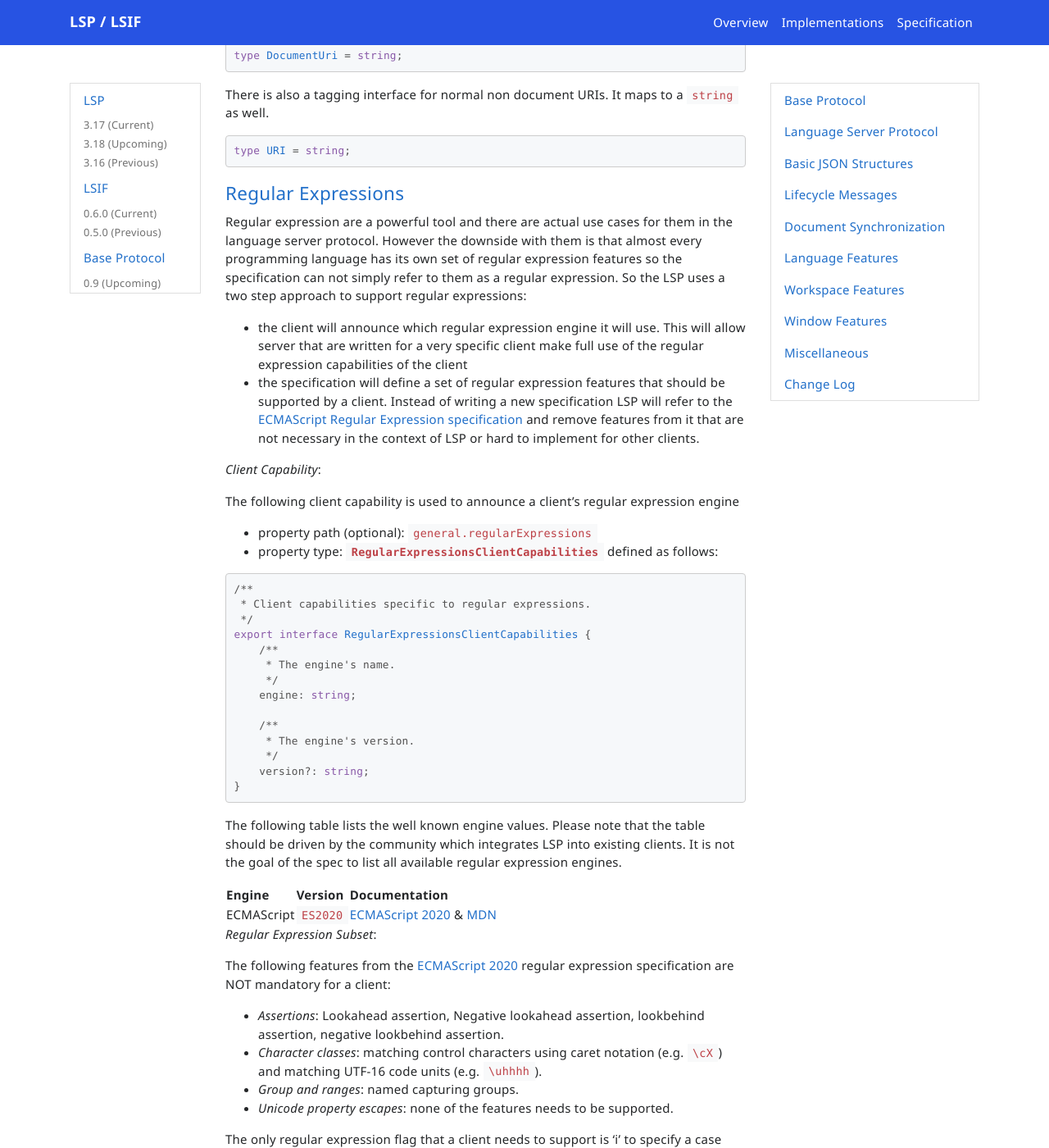
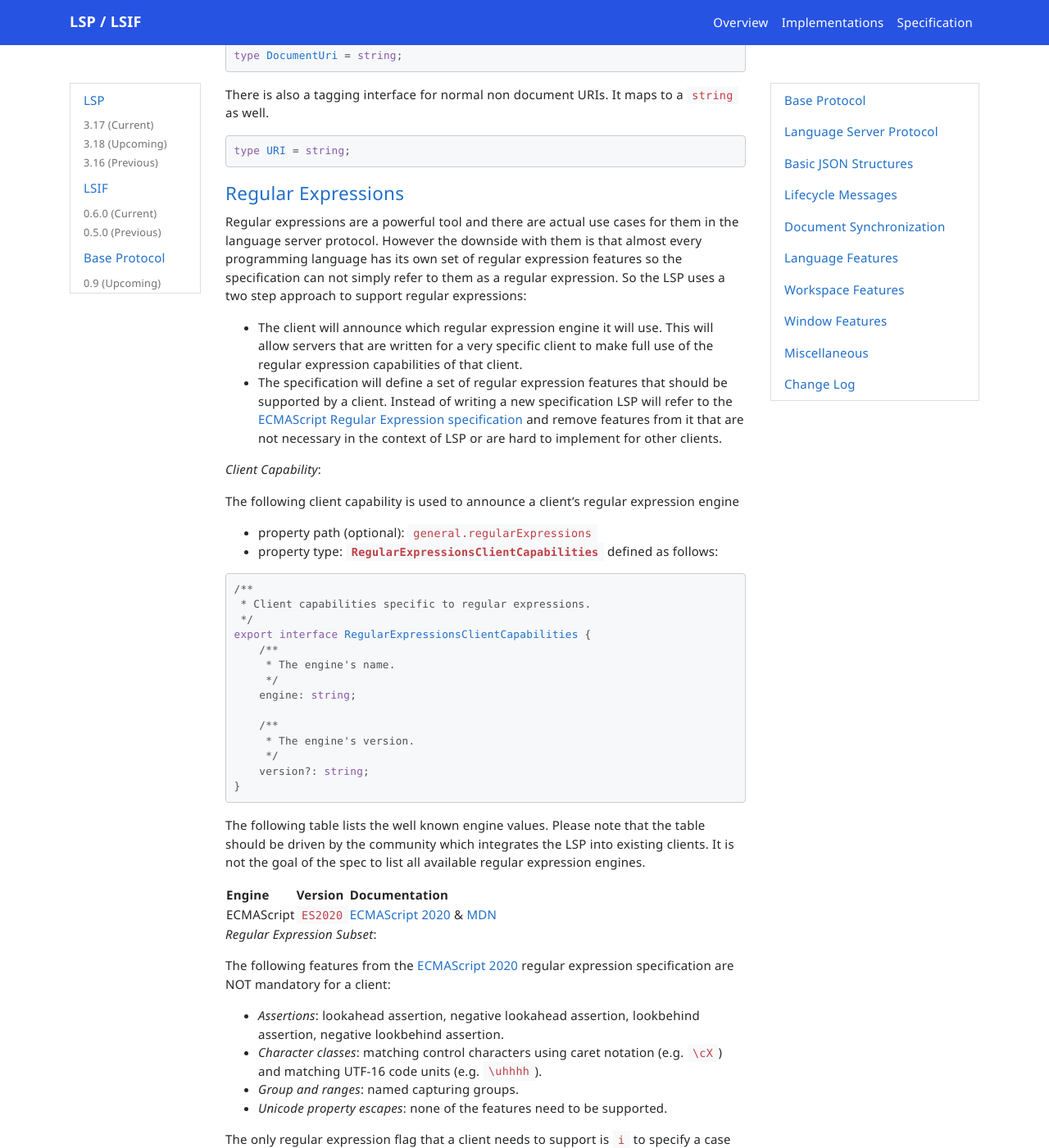
Before and after one commit to microsoft/language-server-protocol, a Jekyll site: the page built from _specifications/lsp/3.18/specification.md, in a window 1280 px wide and 1400 px high, scrolled down 10483 px. Shown: the whole window at 82% size. Built offline with Jekyll 4.4.1, drawn with Linux system fonts in a browser that asks for light colours; nearby versions of some CDN libraries; emoji names are drawn with the system emoji font; comment, search, counter and statistics services are not loaded; some of the changed text lies outside the part shown.

Commit message:
Minor grammar and punctuation fixes in regexp.md (#1794)

```diff
--- a/_specifications/lsp/3.18/types/regexp.md
+++ b/_specifications/lsp/3.18/types/regexp.md
@@ -1,9 +1,9 @@
 #### <a href="#regExp" name="regExp" class="anchor"> Regular Expressions </a>
 
-Regular expression are a powerful tool and there are actual use cases for them in the language server protocol. However the downside with them is that almost every programming language has its own set of regular expression features so the specification can not simply refer to them as a regular expression. So the LSP uses a two step approach to support regular expressions:
+Regular expressions are a powerful tool and there are actual use cases for them in the language server protocol. However the downside with them is that almost every programming language has its own set of regular expression features so the specification can not simply refer to them as a regular expression. So the LSP uses a two step approach to support regular expressions:
 
-* the client will announce which regular expression engine it will use. This will allow server that are written for a very specific client make full use of the regular expression capabilities of the client
-* the specification will define a set of regular expression features that should be supported by a client. Instead of writing a new specification LSP will refer to the [ECMAScript Regular Expression specification](https://tc39.es/ecma262/#sec-regexp-regular-expression-objects) and remove features from it that are not necessary in the context of LSP or hard to implement for other clients.
+* The client will announce which regular expression engine it will use. This will allow servers that are written for a very specific client to make full use of the regular expression capabilities of that client.
+* The specification will define a set of regular expression features that should be supported by a client. Instead of writing a new specification LSP will refer to the [ECMAScript Regular Expression specification](https://tc39.es/ecma262/#sec-regexp-regular-expression-objects) and remove features from it that are not necessary in the context of LSP or are hard to implement for other clients.
 
 _Client Capability_:
 
@@ -39,9 +39,9 @@ _Regular Expression Subset_:
 
 The following features from the [ECMAScript 2020](https://tc39.es/ecma262/#sec-regexp-regular-expression-objects) regular expression specification are NOT mandatory for a client:
 
-- *Assertions*: Lookahead assertion, Negative lookahead assertion, lookbehind assertion, negative lookbehind assertion.
+- *Assertions*: lookahead assertion, negative lookahead assertion, lookbehind assertion, negative lookbehind assertion.
 - *Character classes*: matching control characters using caret notation (e.g. `\cX`) and matching UTF-16 code units (e.g. `\uhhhh`).
 - *Group and ranges*: named capturing groups.
-- *Unicode property escapes*: none of the features needs to be supported.
+- *Unicode property escapes*: none of the features need to be supported.
 
-The only regular expression flag that a client needs to support is 'i' to specify a case insensitive search.
+The only regular expression flag that a client needs to support is `i` to specify a case insensitive search.
```
Also changed, not shown: other parts of _specifications/lsp/3.18/types/regexp.md (+1 -1 lines).
